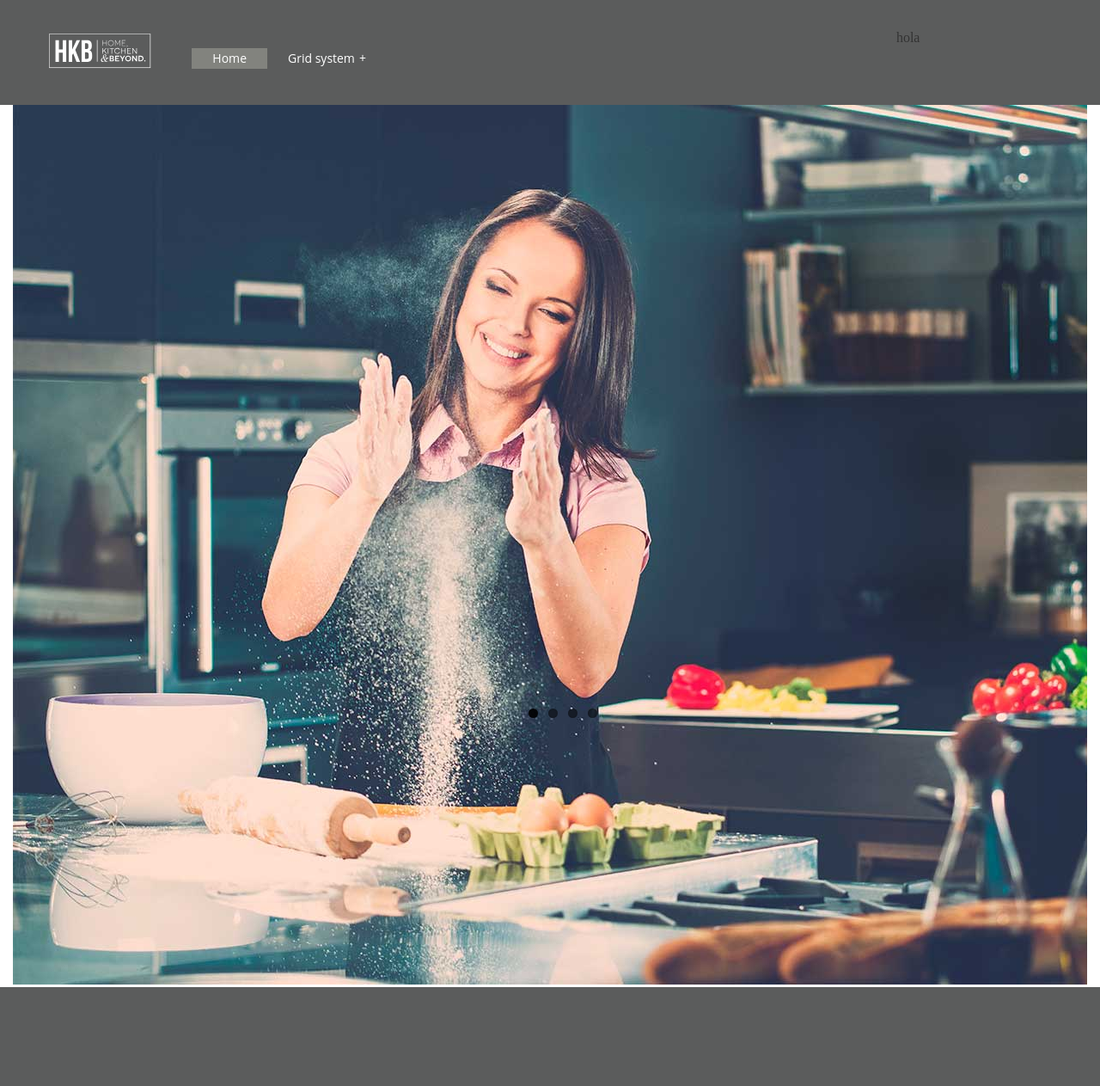
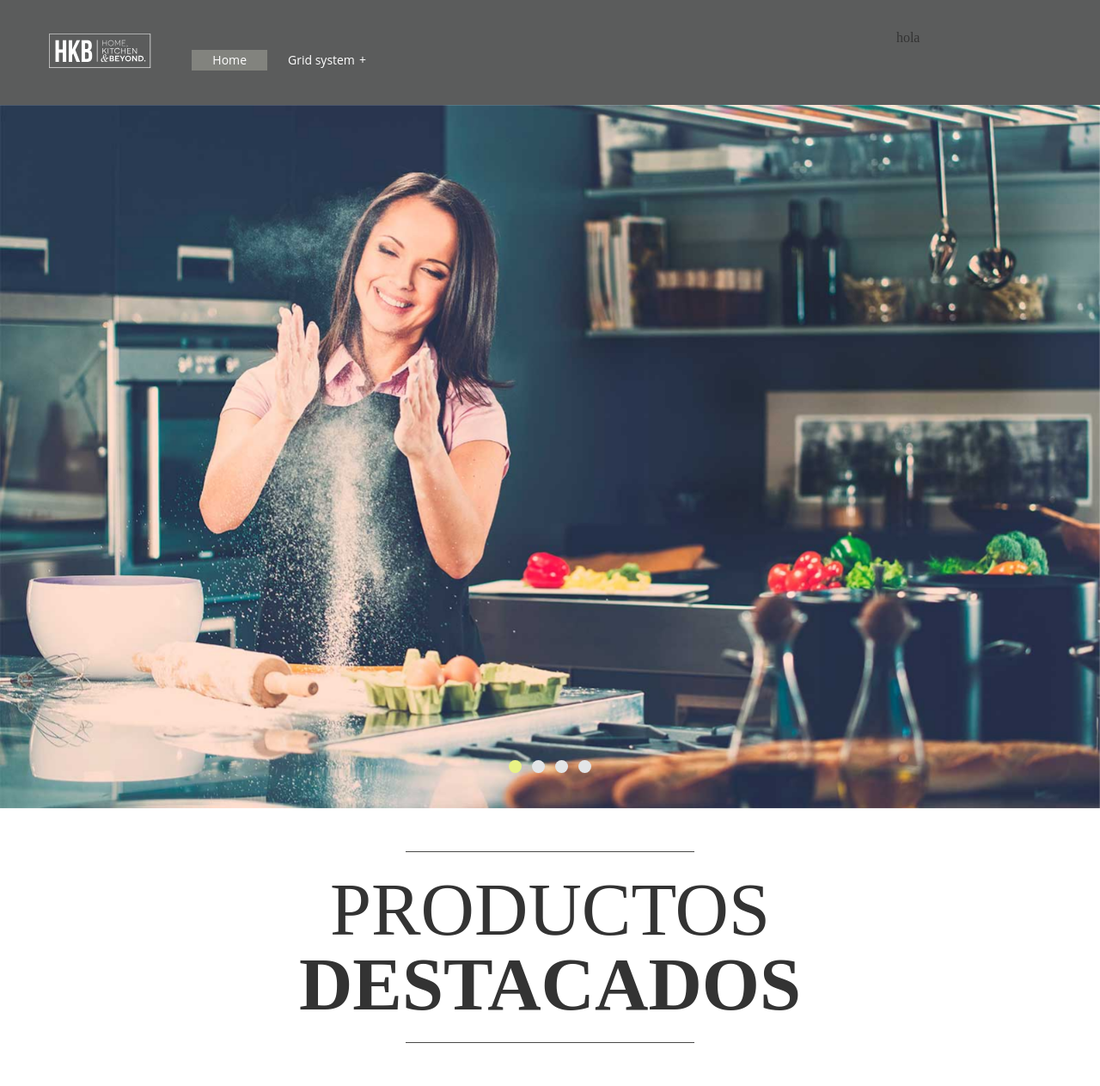
Before and after one commit to jpcontrerasv/hkb, a PHP site: page / in a window 1280 px wide; the page is wider, and only the part inside the window is pictured. Shown: that part at 86% size. Before the commit the page ends 1148 px from the top of that part, so only its background shows below. Run offline with PHP 8.4, Linux system fonts and the light colour scheme; some libraries are stand-ins or nearby versions.

Commit message:
12011834

```diff
--- a/css/flexslider.css
+++ b/css/flexslider.css
@@ -12,85 +12,227 @@
 
 /* Browser Resets
 *********************************/
-.flex-container a:active,
-.flexslider a:active,
-.flex-container a:focus,
-.flexslider a:focus  {outline: none;}
-.slides,
-.flex-control-nav,
-.flex-direction-nav {margin: 0; padding: 0; list-style: none;}
-
+.flex-container a:active, .flexslider a:active, .flex-container a:focus, .flexslider a:focus {
+	outline: none;
+}
+.slides, .flex-control-nav, .flex-direction-nav {
+	margin: 0;
+	padding: 0;
+	list-style: none;
+}
 /* Icon Fonts
 *********************************/
 /* Font-face Icons */
 @font-face {
 	font-family: 'flexslider-icon';
-	src:url('fonts/flexslider-icon.eot');
-	src:url('fonts/flexslider-icon.eot?#iefix') format('embedded-opentype'),
-		url('fonts/flexslider-icon.woff') format('woff'),
-		url('fonts/flexslider-icon.ttf') format('truetype'),
-		url('fonts/flexslider-icon.svg#flexslider-icon') format('svg');
+	src: url('fonts/flexslider-icon.eot');
+	src: url('fonts/flexslider-icon.eot?#iefix') format('embedded-opentype'),  url('fonts/flexslider-icon.woff') format('woff'),  url('fonts/flexslider-icon.ttf') format('truetype'),  url('fonts/flexslider-icon.svg#flexslider-icon') format('svg');
 	font-weight: normal;
 	font-style: normal;
 }
-
 /* FlexSlider Necessary Styles
 *********************************/
-.flexslider {margin: 0; padding: 0;}
-.flexslider .slides > li {display: none; -webkit-backface-visibility: hidden;} /* Hide the slides before the JS is loaded. Avoids image jumping */
-.flexslider .slides img {width: 100%; display: block;}
-.flex-pauseplay span {text-transform: capitalize;}
-
+.flexslider {
+	margin: 0;
+	padding: 0;
+}
+.flexslider .slides > li {
+	display: none;
+	-webkit-backface-visibility: hidden;
+} /* Hide the slides before the JS is loaded. Avoids image jumping */
+.flexslider .slides img {
+	width: 100%;
+	display: block;
+}
+.flex-pauseplay span {
+	text-transform: capitalize;
+}
 /* Clearfix for the .slides element */
-.slides:after {content: "."; display: block; clear: both; visibility: hidden; line-height: 0; height: 0;}
-html[xmlns] .slides {display: block;}
-* html .slides {height: 1%;}
-
+.slides:after {
+	content: ".";
+	display: block;
+	clear: both;
+	visibility: hidden;
+	line-height: 0;
+	height: 0;
+}
+html[xmlns] .slides {
+	display: block;
+}
+* html .slides {
+	height: 1%;
+}
 /* No JavaScript Fallback */
 /* If you are not using another script, such as Modernizr, make sure you
  * include js that eliminates this class on page load */
-.no-js .slides > li:first-child {display: block;}
-
+.no-js .slides > li:first-child {
+	display: block;
+}
 /* FlexSlider Default Theme
 *********************************/
-.flexslider { margin: 0 0 60px; background: #fff; border: 4px solid #fff; position: relative; -webkit-border-radius: 4px; -moz-border-radius: 4px; -o-border-radius: 4px; border-radius: 4px; -webkit-box-shadow: 0 1px 4px rgba(0,0,0,.2); -moz-box-shadow: 0 1px 4px rgba(0,0,0,.2); -o-box-shadow: 0 1px 4px rgba(0,0,0,.2); box-shadow: 0 1px 4px rgba(0,0,0,.2); zoom: 1; }
-.flex-viewport { max-height: 2000px; -webkit-transition: all 1s ease; -moz-transition: all 1s ease; -o-transition: all 1s ease; transition: all 1s ease; }
-.loading .flex-viewport { max-height: 300px; }
-.flexslider .slides { zoom: 1; }
-.carousel li { margin-right: 5px; }
-
+.flexslider {
+	position: relative;
+	zoom: 1;
+}
+.flex-viewport {
+	max-height: 2000px;
+	-webkit-transition: all 1s ease;
+	-moz-transition: all 1s ease;
+	-o-transition: all 1s ease;
+	transition: all 1s ease;
+}
+.loading .flex-viewport {
+	max-height: 300px;
+}
+.flexslider .slides {
+	zoom: 1;
+}
+.carousel li {
+	margin-right: 5px;
+}
 /* Direction Nav */
-.flex-direction-nav {*height: 0;}
-.flex-direction-nav a  { text-decoration:none; display: block; width: 40px; height: 40px; margin: -20px 0 0; position: absolute; top: 50%; z-index: 10; overflow: hidden; opacity: 0; cursor: pointer; color: rgba(0,0,0,0.8); text-shadow: 1px 1px 0 rgba(255,255,255,0.3); -webkit-transition: all .3s ease; -moz-transition: all .3s ease; transition: all .3s ease; }
-.flex-direction-nav .flex-prev { left: -50px; }
-.flex-direction-nav .flex-next { right: -50px; text-align: right; }
-.flexslider:hover .flex-prev { opacity: 0.7; left: 10px; }
-.flexslider:hover .flex-next { opacity: 0.7; right: 10px; }
-.flexslider:hover .flex-next:hover, .flexslider:hover .flex-prev:hover { opacity: 1; }
-.flex-direction-nav .flex-disabled { opacity: 0!important; filter:alpha(opacity=0); cursor: default; }
-.flex-direction-nav a:before  { font-family: "flexslider-icon"; font-size: 40px; line-height:1; display: inline-block; content: '\f001'; }
-.flex-direction-nav a.flex-next:before  { content: '\f002'; }
-
+.flex-direction-nav {
+*height: 0;
+}
+.flex-direction-nav a {
+	text-decoration: none;
+	display: block;
+	width: 40px;
+	height: 40px;
+	margin: -20px 0 0;
+	position: absolute;
+	top: 50%;
+	z-index: 10;
+	overflow: hidden;
+	opacity: 0;
+	cursor: pointer;
+	color: rgba(0,0,0,0.8);
+	text-shadow: 1px 1px 0 rgba(255,255,255,0.3);
+	-webkit-transition: all .3s ease;
+	-moz-transition: all .3s ease;
+	transition: all .3s ease;
+}
+.flex-direction-nav .flex-prev {
+	left: 50px;
+}
+.flex-direction-nav .flex-next {
+	right: 50px;
+	text-align: right;
+}
+.flexslider:hover .flex-prev {
+	opacity: 0.7;
+	left: 10px;
+}
+.flexslider:hover .flex-next {
+	opacity: 0.7;
+	right: 10px;
+}
+.flexslider:hover .flex-next:hover, .flexslider:hover .flex-prev:hover {
+	opacity: 1;
+}
+.flex-direction-nav .flex-disabled {
+	opacity: 0!important;
+	filter: alpha(opacity=0);
+	cursor: default;
+}
+.flex-direction-nav a:before {
+	font-family: "flexslider-icon";
+	font-size: 40px;
+	line-height: 1;
+	display: inline-block;
+	content: '\f001';
+}
+.flex-direction-nav a.flex-next:before {
+	content: '\f002';
+}
 /* Pause/Play */
-.flex-pauseplay a { display: block; width: 20px; height: 20px; position: absolute; bottom: 5px; left: 10px; opacity: 0.8; z-index: 10; overflow: hidden; cursor: pointer; color: #000; }
-.flex-pauseplay a:before  { font-family: "flexslider-icon"; font-size: 20px; display: inline-block; content: '\f004'; }
-.flex-pauseplay a:hover  { opacity: 1; }
-.flex-pauseplay a.flex-play:before { content: '\f003'; }
-
+.flex-pauseplay a {
+	display: block;
+	width: 20px;
+	height: 20px;
+	position: absolute;
+	bottom: 5px;
+	left: 10px;
+	opacity: 0.8;
+	z-index: 10;
+	overflow: hidden;
+	cursor: pointer;
+	color: #000;
+}
+.flex-pauseplay a:before {
+	font-family: "flexslider-icon";
+	font-size: 20px;
+	display: inline-block;
+	content: '\f004';
+}
+.flex-pauseplay a:hover {
+	opacity: 1;
+}
+.flex-pauseplay a.flex-play:before {
+	content: '\f003';
+}
 /* Control Nav */
-.flex-control-nav {width: 100%; position: absolute; bottom: -40px; text-align: center;}
-.flex-control-nav li {margin: 0 6px; display: inline-block; zoom: 1; *display: inline;}
-.flex-control-paging li a {width: 11px; height: 11px; display: block; background: #666; background: rgba(0,0,0,0.5); cursor: pointer; text-indent: -9999px; -webkit-border-radius: 20px; -moz-border-radius: 20px; -o-border-radius: 20px; border-radius: 20px; -webkit-box-shadow: inset 0 0 3px rgba(0,0,0,0.3); -moz-box-shadow: inset 0 0 3px rgba(0,0,0,0.3); -o-box-shadow: inset 0 0 3px rgba(0,0,0,0.3); box-shadow: inset 0 0 3px rgba(0,0,0,0.3); }
-.flex-control-paging li a:hover { background: #333; background: rgba(0,0,0,0.7); }
-.flex-control-paging li a.flex-active { background: #000; background: rgba(0,0,0,0.9); cursor: default; }
-
-.flex-control-thumbs {margin: 5px 0 0; position: static; overflow: hidden;}
-.flex-control-thumbs li {width: 25%; float: left; margin: 0;}
-.flex-control-thumbs img {width: 100%; display: block; opacity: .7; cursor: pointer;}
-.flex-control-thumbs img:hover {opacity: 1;}
-.flex-control-thumbs .flex-active {opacity: 1; cursor: default;}
-
-@media screen and (max-width: 860px) {
-  .flex-direction-nav .flex-prev { opacity: 1; left: 10px;}
-  .flex-direction-nav .flex-next { opacity: 1; right: 10px;}
+.flex-control-nav {
+	width: 100%;
+	position: absolute;
+	bottom: 40px;
+	text-align: center;
 }
+.flex-control-nav li {
+	margin: 0 6px;
+	display: inline-block;
+	zoom: 1;
+*display: inline;
+}
+.flex-control-paging li a {
+	width: 15px;
+	height: 15px;
+	display: block;
+	background: #e3e5e7;
+	cursor: pointer;
+	text-indent: -9999px;
+	-webkit-border-radius: 20px;
+	-moz-border-radius: 20px;
+	-o-border-radius: 20px;
+	border-radius: 20px;
+}
+.flex-control-paging li a:hover {
+	background: #e9f385;
+}
+.flex-control-paging li a.flex-active {
+	background: #e9f385;
+	cursor: default;
+}
+.flex-control-thumbs {
+	margin: 5px 0 0;
+	position: static;
+	overflow: hidden;
+}
+.flex-control-thumbs li {
+	width: 25%;
+	float: left;
+	margin: 0;
+}
+.flex-control-thumbs img {
+	width: 100%;
+	display: block;
+	opacity: .7;
+	cursor: pointer;
+}
+.flex-control-thumbs img:hover {
+	opacity: 1;
+}
+.flex-control-thumbs .flex-active {
+	opacity: 1;
+	cursor: default;
+}
+ @media screen and (max-width: 860px) {
+.flex-direction-nav .flex-prev {
+	opacity: 1;
+	left: 10px;
+}
+.flex-direction-nav .flex-next {
+	opacity: 1;
+	right: 10px;
+}
+}
--- a/css/jetmenu.css
+++ b/css/jetmenu.css
@@ -59,7 +59,7 @@
 	position: relative;
 	float: left;
 	list-style: none;
-	margin-top:20px;
+	margin-top:3.5%;
 }
 .jetmenu li{
 	display: inline-block;
--- a/index.php
+++ b/index.php
@@ -8,10 +8,10 @@
 
     <!-- Bootstrap -->
     <link href="css/bootstrap.min.css" rel="stylesheet">
+    <link href="css/flexslider.css" rel="stylesheet">
     <link href="style.css" rel="stylesheet">
     <link href="css/jetmenu.css" rel="stylesheet">
       <link href="css/font-awesome.css" rel="stylesheet">
-      <link href="css/flexslider.css" rel="stylesheet">
 
     <!-- HTML5 Shim and Respond.js IE8 support of HTML5 elements and media queries -->
     <!-- WARNING: Respond.js doesn't work if you view the page via file:// -->
@@ -19,6 +19,8 @@
       <script src="https://oss.maxcdn.com/html5shiv/3.7.2/html5shiv.min.js"></script>
       <script src="https://oss.maxcdn.com/respond/1.4.2/respond.min.js"></script>
     <![endif]-->
+	<script src="//use.typekit.net/vuo8jjd.js"></script>
+    <script>try{Typekit.load();}catch(e){}</script>
   </head>
   <body>
 
@@ -100,8 +102,8 @@
           </div>
       </header>
 
-      <section id="main" class="container-fluid">
-        <div id="slide-home">
+      <section id="main" class="container-fluid no-column">
+        <div id="slide-home" class="flexslider">
           <ul class="slides">
             <li>
   	    	    <img src="img/img-slide-1.jpg" />
@@ -117,7 +119,18 @@
   	    		</li>
           </ul>
         </div>
+        <!--slider-->
+
+        <div class="clearfix"></div>
+        <div class="productos-destacados" class="col-lg-12 col-md-12 col-sm-12 col-xs-12 no-column text-center">
+        	<h1>Productos <br><span>Destacados</span></h1>
+        </div>
+        <!--bajada slider-->
+        <div class="clearfix"></div>
+
+
       </section>
+      <!--/main-->
 
 
 
--- a/js/min/scripts-min.js
+++ b/js/min/scripts-min.js
@@ -1 +1 @@
-$(window).load(function(){$().jetmenu({submenuTrigger:"click"}),$("#slide-home").flexslider({animation:"slide"})});
+$(window).load(function(){$().jetmenu({submenuTrigger:"click"}),$(".flexslider").flexslider({animation:"slide",directionNav:!0})});
--- a/js/scripts.js
+++ b/js/scripts.js
@@ -6,7 +6,8 @@
 	});
 
 	//flexslider
-	$('#slide-home').flexslider({
+	$('.flexslider').flexslider({
 		animation: "slide",
+		directionNav: true,
 	});
 });
--- a/sass/style.scss
+++ b/sass/style.scss
@@ -53,6 +53,15 @@
 	padding-left:0;
 	padding-right:0;
 }
+/*Fuentes*/
+$em-1: 1em;
+$em-2: 2em;
+$em-3: 3em;
+$em-4: 4em;
+
+h1, h2, h3, h4, h5, h6 {
+	font-family:"ff-basic-gothic-sc-web-pro";
+}
 
 /*Paleta*/
 $amarillo: #f6fea5;
@@ -67,21 +76,35 @@
 	.logo img{
 		max-width:100%;
 		min-width:100%;
+		transition:all .5s ease;
 	}
 }
-
-
-/* para browser */
 @media (max-width: 991px) {
 	header .logo img {
 		max-width:70%;
 		min-width:70%;
 	}
 }
-/* para dispositivo */
 @media only screen and (max-device-width: 991px) {
 	header .logo img {
 		max-width:70%;
 		min-width:70%;
 	}
 }
+
+.productos-destacados {
+	text-align:center;
+	margin:50px 0;
+	padding:25px 0;
+	background:url(../img/bg-prod-dest-home.gif) no-repeat, url(../img/bg-prod-dest-home-2.gif) no-repeat;
+	background-position:center top, center bottom;
+
+	h1{
+		font-size:$em-3 * 1.8;
+		text-transform:uppercase;
+	}
+	h1 span {
+		font-weight:700;
+		font-size:$em-1!important;
+	}
+}
--- a/style.css
+++ b/style.css
@@ -96,6 +96,10 @@
   padding-left: 0;
   padding-right: 0; }
 
+/*Fuentes*/
+h1, h2, h3, h4, h5, h6 {
+  font-family: "ff-basic-gothic-sc-web-pro"; }
+
 /*Paleta*/
 header {
   padding: 36px;
@@ -103,15 +107,26 @@
   text-align: center; }
   header .logo img {
     max-width: 100%;
-    min-width: 100%; }
+    min-width: 100%;
+    transition: all .5s ease; }
 
-/* para browser */
 @media (max-width: 991px) {
   header .logo img {
     max-width: 70%;
     min-width: 70%; } }
-/* para dispositivo */
 @media only screen and (max-device-width: 991px) {
   header .logo img {
     max-width: 70%;
     min-width: 70%; } }
+.productos-destacados {
+  text-align: center;
+  margin: 50px 0;
+  padding: 25px 0;
+  background: url(../img/bg-prod-dest-home.gif) no-repeat, url(../img/bg-prod-dest-home-2.gif) no-repeat;
+  background-position: center top, center bottom; }
+  .productos-destacados h1 {
+    font-size: 5.4em;
+    text-transform: uppercase; }
+  .productos-destacados h1 span {
+    font-weight: 700;
+    font-size: 1em !important; }
```
Also changed, not shown: img/bg-prod-dest-home-2.gif (added), img/bg-prod-dest-home.gif (added), img/bg_play_pause.png (added), 2 other files.
